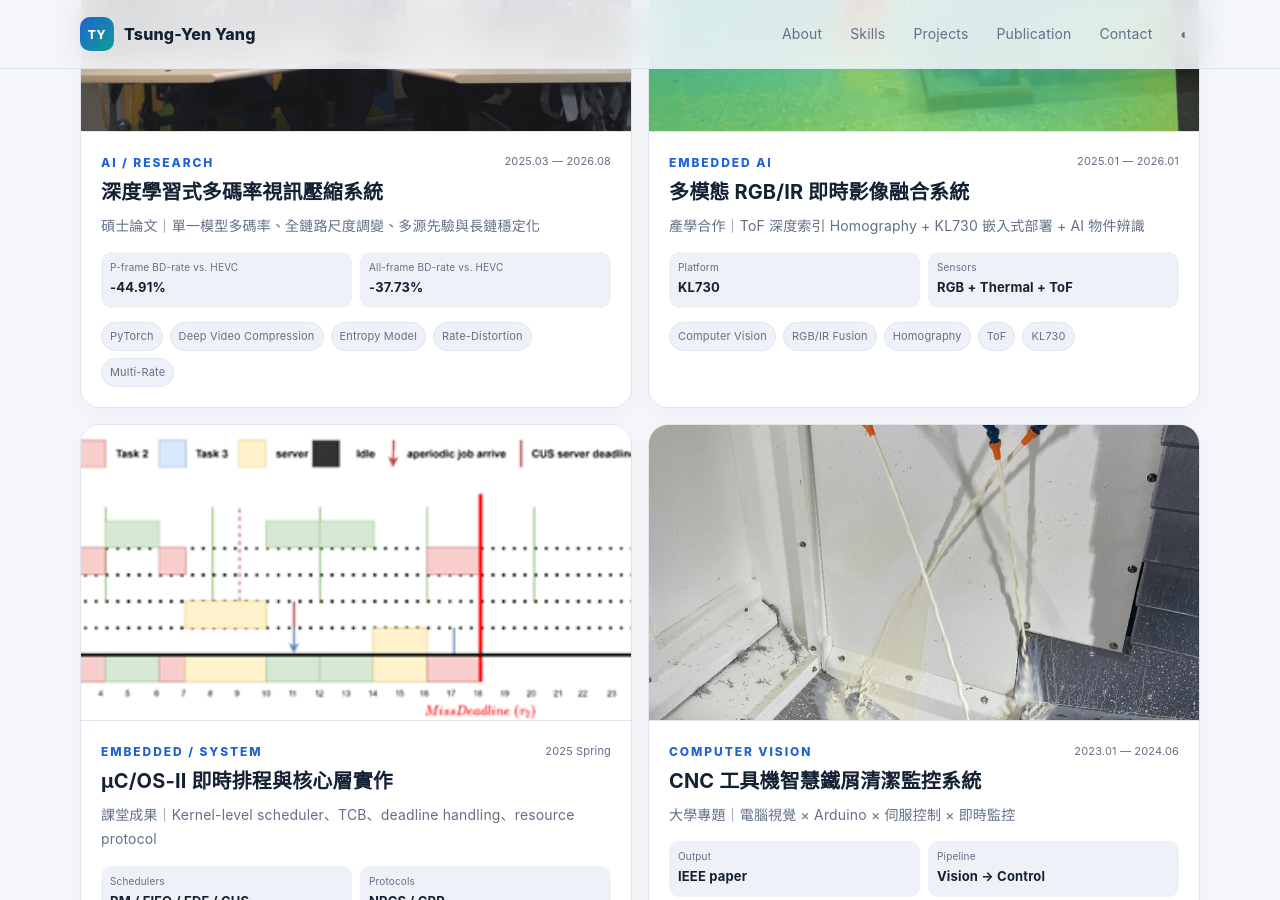
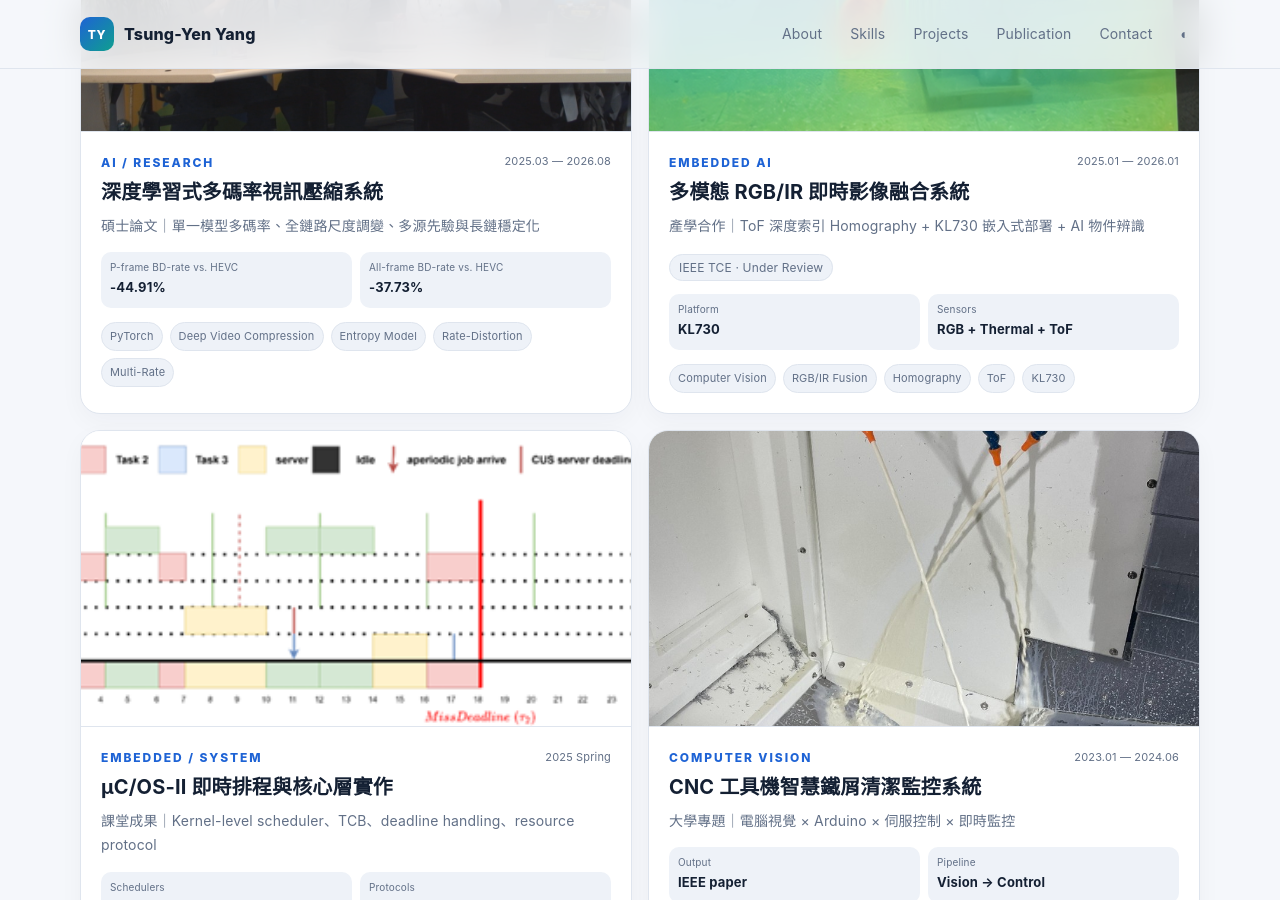
Before and after one commit to gg09038/gg09038.github.io, a Jekyll site: the page built from projects.md, in a window 1280 px wide and 900 px high, scrolled down 519 px. Built offline with Jekyll 4.4.1, drawn with Linux system fonts in a browser that asks for light colours.

Commit message:
Show project review status in project archive

```diff
--- a/projects.md
+++ b/projects.md
@@ -18,6 +18,9 @@ permalink: /projects/
         <div class="project-meta-line"><span class="project-category">{{ p.category }}</span><span class="project-period">{{ p.period }}</span></div>
         <h3>{{ p.title }}</h3>
         <p>{{ p.subtitle }}</p>
+        {% if p.status %}
+          <div class="project-status"><span class="tag">{{ p.status }}</span></div>
+        {% endif %}
         {% if p.metrics %}
         <div class="mini-metrics">
           {% for m in p.metrics limit:2 %}
```
